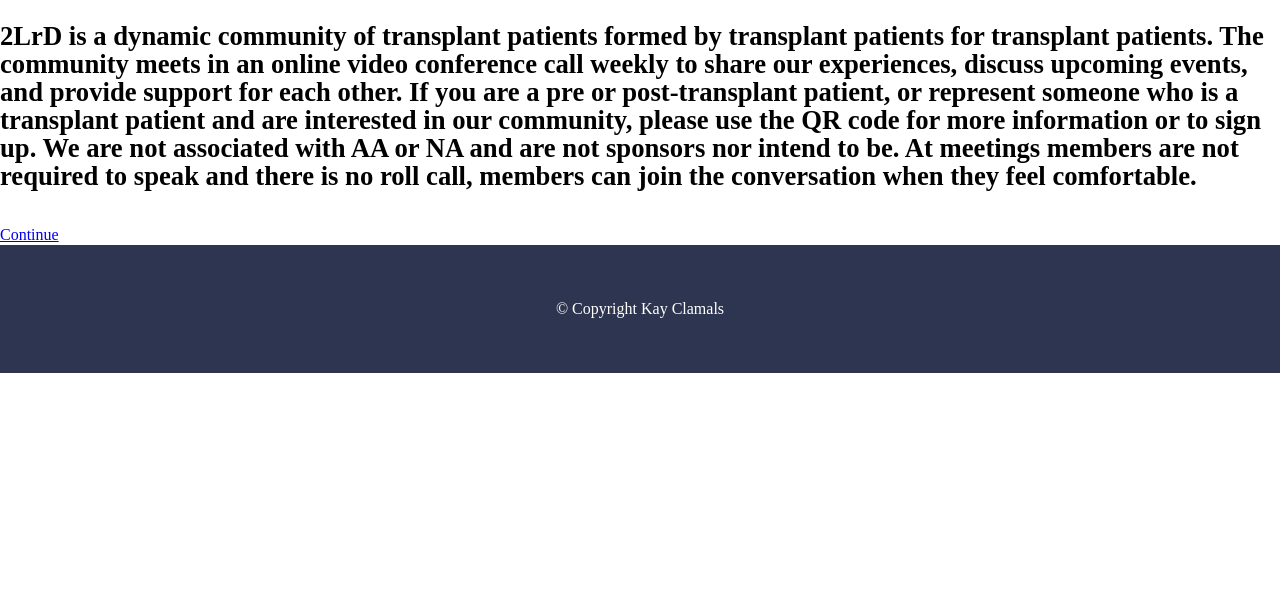
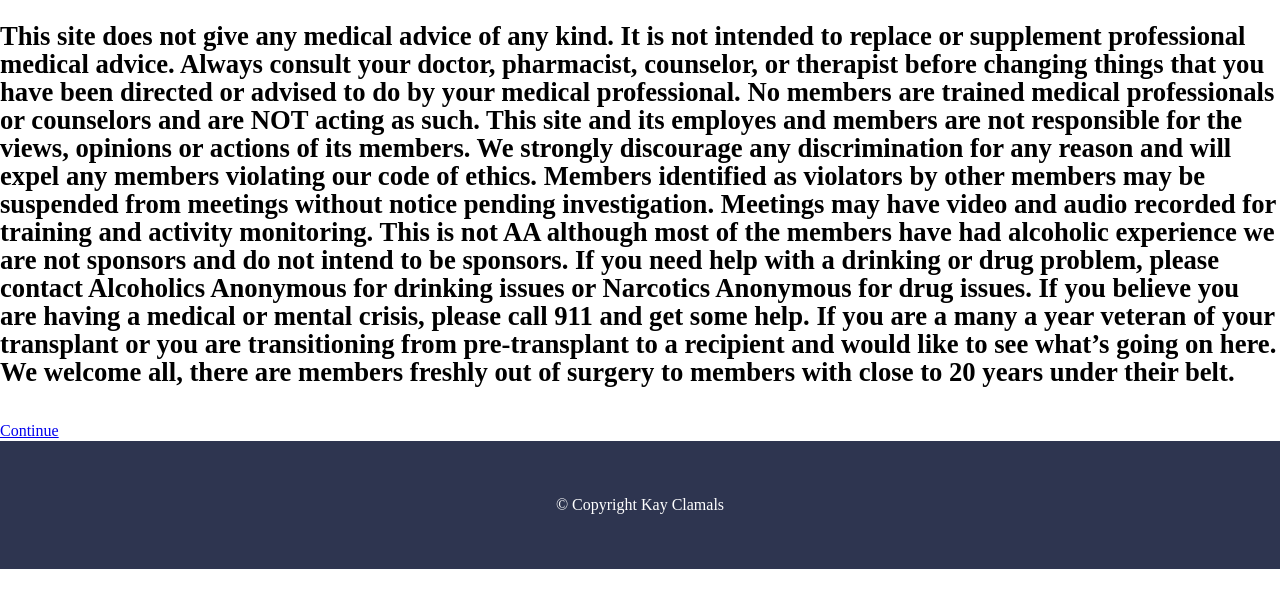
Before and after one commit to Kclamals/ToLiverDie, a plain HTML site: page index.html in a window 1280 px wide. Shown: the part 72-680 px from the top of the page. Drawn offline with Linux system fonts and the light colour scheme.

Commit message:
Update index.html

```diff
--- a/index.html
+++ b/index.html
@@ -127,9 +127,21 @@
        <img src="istockphoto-1369554175-612x612.jpg" width="160px" />
     <div> -->
 
-    <b><span style='font-size:20.0pt;align=center;line-height:105%;font-family:"Monotype Corsiva"'><p>2LrD is a dynamic community of transplant patients formed by transplant patients for transplant patients. The community meets in an online video conference call weekly to share our experiences, discuss upcoming events, and provide support for each other. If you are a pre or post-transplant patient, or represent someone who is a transplant patient and are interested in our community, please use the QR code for more information or to sign up. We are not associated with AA or NA and are not sponsors nor intend to be. At meetings members are not required to speak and there is no roll call, members can join the conversation when they feel comfortable.</p></span></b>
+<!--    <b><span style='font-size:20.0pt;align=center;line-height:105%;font-family:"Monotype Corsiva"'><p>2LrD is a dynamic community of transplant patients formed by transplant patients for transplant patients. The community meets in an online video conference call weekly to share our experiences, discuss upcoming events, and provide support for each other. If you are a pre or post-transplant patient, or represent someone who is a transplant patient and are interested in our community, please use the QR code for more information or to sign up. We are not associated with AA or NA and are not sponsors nor intend to be. At meetings members are not required to speak and there is no roll call, members can join the conversation when they feel comfortable.</p></span></b>
+-->
 
-    <a href="HomePage">Continue</a>
+<b><span style='font-size:20.0pt;align=center;line-height:105%;font-family:"Monotype Corsiva"'><p>This site does not give any medical advice of any kind. It is not intended to replace or supplement professional medical advice. Always consult your doctor, pharmacist, counselor, or therapist before changing things that you have been directed or advised to do by your medical professional. No members are trained medical professionals or counselors and are NOT acting as such.
+
+This site and its employes and members are not responsible for the views, opinions or actions of its members. We strongly discourage any discrimination for any reason and will expel any members violating our code of ethics. Members identified as violators by other members may be suspended from meetings without notice pending investigation. Meetings may have video and audio recorded for training and activity monitoring.
+
+This is not AA although most of the members have had alcoholic experience we are not sponsors and do not intend to be sponsors. If you need help with a drinking or drug problem, please contact Alcoholics Anonymous for drinking issues or Narcotics Anonymous for drug issues.
+
+If you believe you are having a medical or mental crisis, please call 911 and get some help.
+
+If you are a many a year veteran of your transplant or you are transitioning from pre-transplant to a recipient and would like to see what’s going on here. We welcome all, there are members freshly out of surgery to members with close to 20 years under their belt.
+  </p></span></b>
+
+  <a href="HomePage">Continue</a>
 
   <footer class="footer">&copy; Copyright Kay Clamals</footer>
   </div>
```
